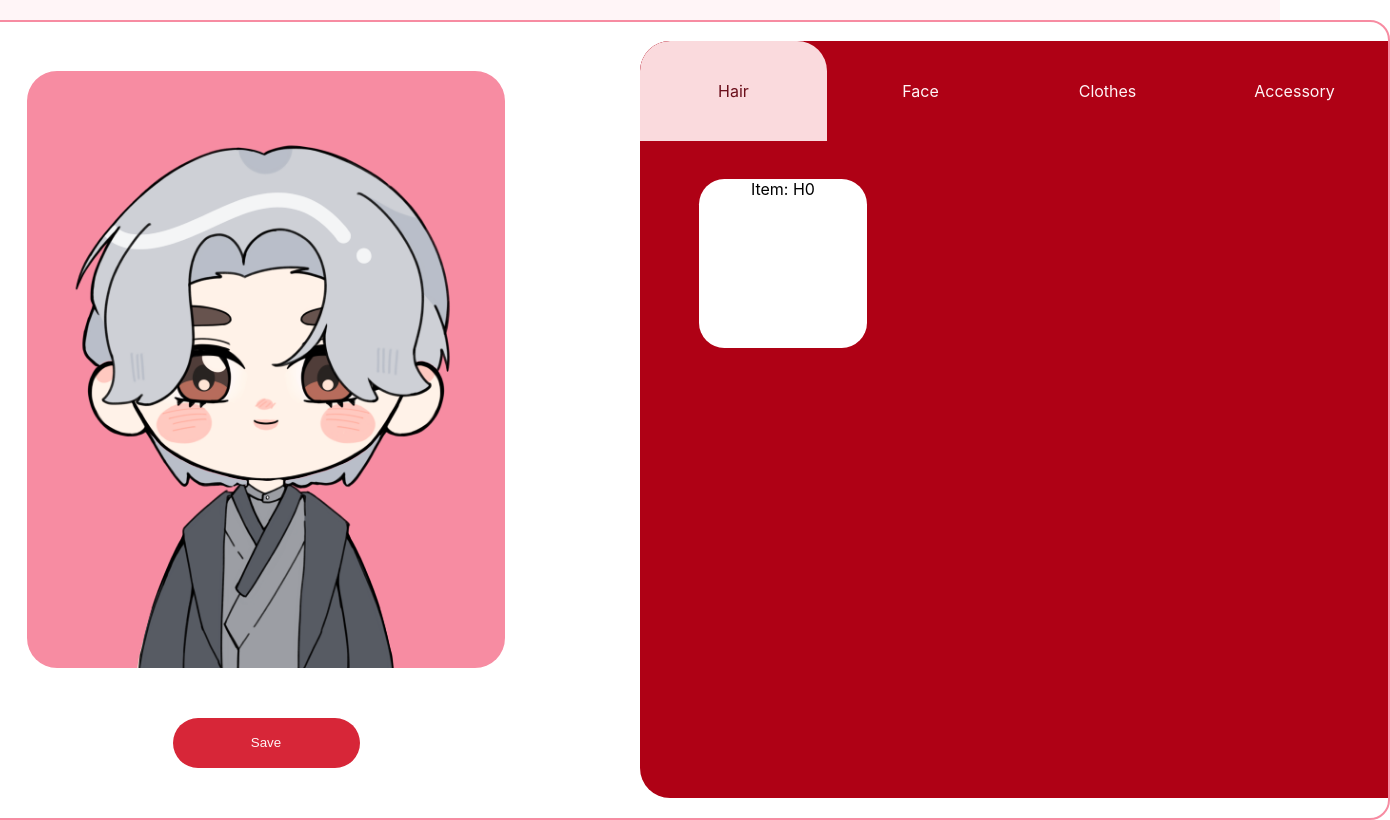
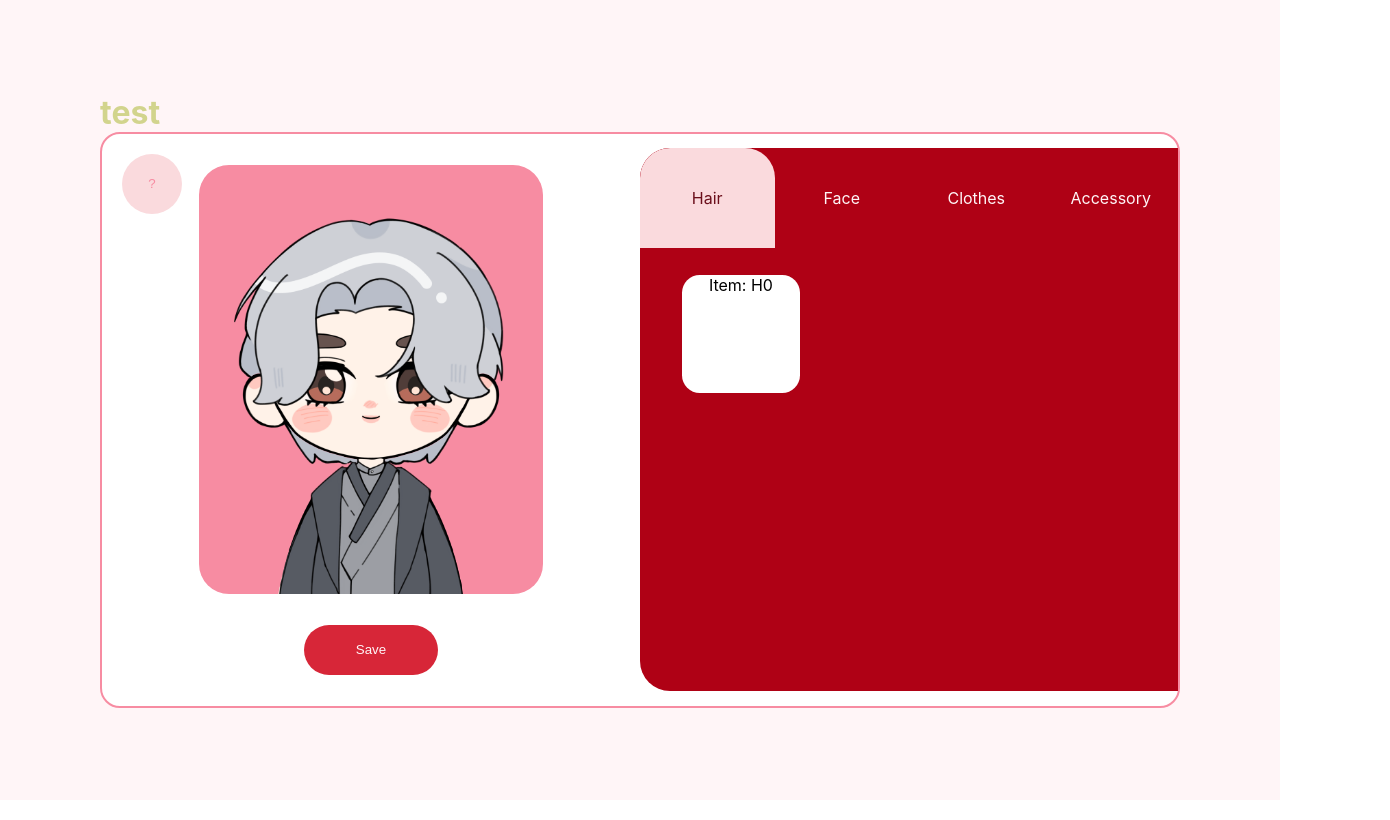
Before and after one commit to nkathyy/DressupGame, a React (Create React App) app: page / in a window 1280 px wide. Shown: the whole page, 1390 px wide, since content can reach past the window. Built offline with nearby package versions, Linux system fonts and the light colour scheme.

Commit message:
implement small screen css

```diff
--- a/src/App.css
+++ b/src/App.css
@@ -9,6 +9,15 @@
 
 canvas {
   display: none;
+}
+
+.outerContainer {
+  height: 100%;
+  width: 100%;
+  display: flex;
+  flex-direction: column;
+  align-items: center;
+  justify-content: center;
 }
 
 .container {
@@ -42,14 +51,36 @@ h1 {
 }
 
 .bigScreen {
+  width: 1500px;
   display: block;
+  text-align: left;
 }
 
 .mobile {
   display: none;
 }
 
-@media only screen and (max-width: 1025px) {
+/* small screen */
+@media only screen and (min-width: 1180px) and (max-width: 1530px) {
+  .container {
+    width: 1080px;
+    height: 576px;
+    border-radius: 20px;
+  }
+
+  .bigScreen {
+    width: 1080px;
+    display: block;
+    text-align: left;
+  }
+
+  .mobile {
+    display: none;
+  }
+}
+
+/* mobile / tablet */
+@media only screen and (max-width: 1180px) {
   .app {
     margin: 0;
     height: 100%;
@@ -57,10 +88,6 @@ h1 {
     padding: 0;
   }
 
-  .outerContainer {
-    height: 100%;
-    width: 100%;
-  }
   .container {
     width: 100%;
     height: 100%;
--- a/src/components/Drawer.css
+++ b/src/components/Drawer.css
@@ -7,7 +7,14 @@
   overflow: hidden;
 }
 
-@media only screen and (max-width: 1025px) {
+@media only screen and (min-width: 1180px) and (max-width: 1530px) {
+  .drawer {
+    height: 95%;
+    width: 538px;
+  }
+}
+
+@media only screen and (max-width: 1180px) {
   .drawer {
     border-radius: 30px 30px 0 0;
     height: 100%;
```
